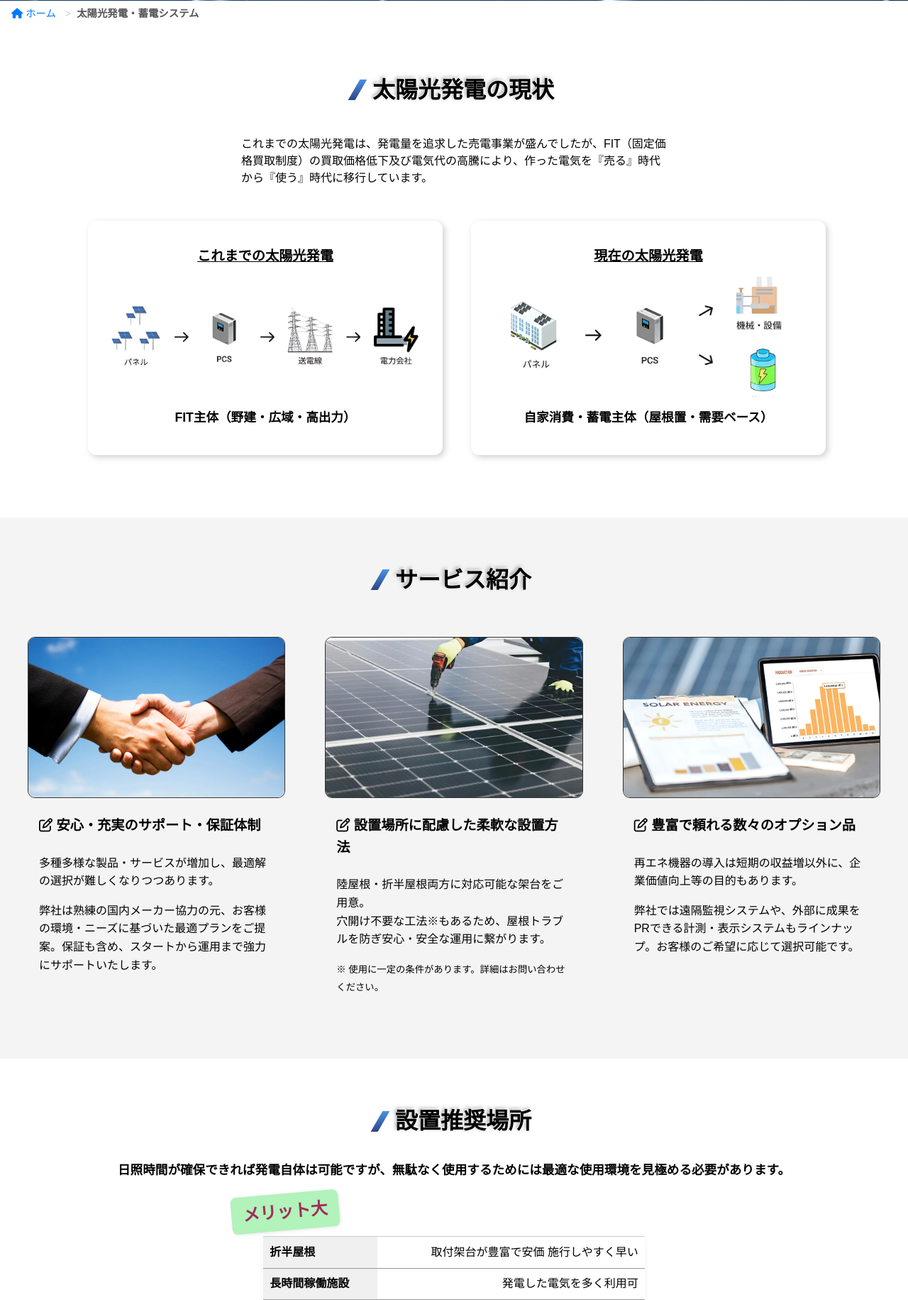
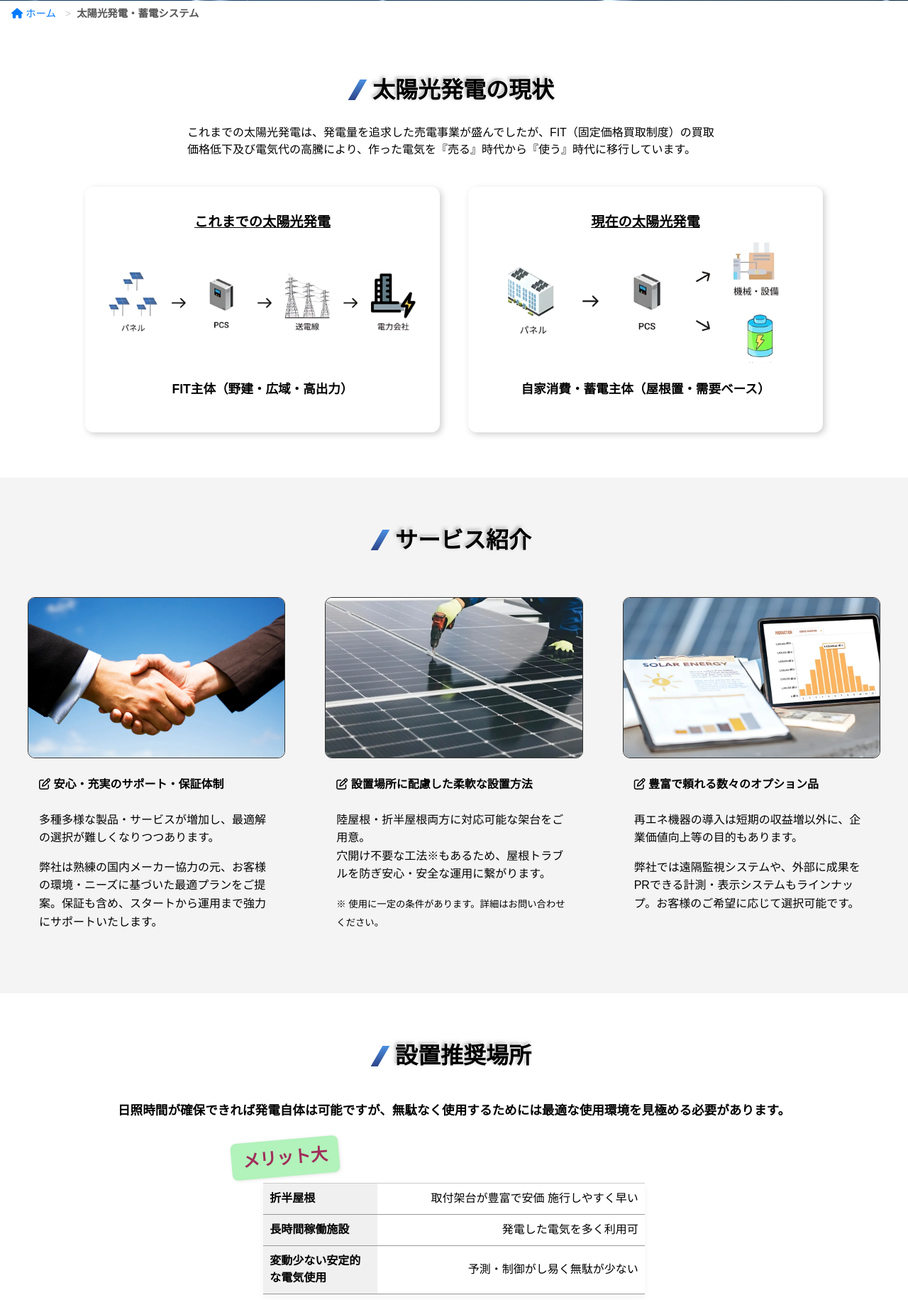
Before and after one commit to taimomo/HP_remake, a PHP site: page /httpdocs/solar.php in a window 1280 px wide. Shown: the part 459-2290 px from the top of the page at 71% size. Run offline with PHP 8.4, Linux system fonts and the light colour scheme; some libraries are stand-ins or nearby versions; some web fonts are replaced.

Commit message:
grid style apply to flow items and space line

```diff
--- a/httpdocs/arc.php
+++ b/httpdocs/arc.php
@@ -172,7 +172,7 @@ include 'header.php';
                     <h2>設置推奨場所</h2>
                 </div>
             </div>
-            <p class="cent tx_st">どのような水車にも最適な環境での使用が推奨されています。<br>
+            <p class="self_cent tx_st">どのような水車にも最適な環境での使用が推奨されています。<br>
                 不適切な環境に設置すると性能低下・機器破損につながるため、最適な使用環境を相談した上で運用する事が推奨されます。</p><br>
 
             <h3 class="tx_ul cent"><i class="fa-regular fa-thumbs-up" style="color: #ff643d;"></i> 設置に適している場所 <i class="fa-regular fa-thumbs-up" style="color: #ff643d;"></i></h3>
@@ -210,7 +210,9 @@ include 'header.php';
             </ul>
 
             <div class="sc_sp">
+                <div class="sp_line"></div>
                 <h3><small>設置に適さない場所</small></h3>
+                <div class="sp_line"></div>
             </div>
             <ul class="card_items">
                 <li class="card_list nf">
--- a/httpdocs/css/style.css
+++ b/httpdocs/css/style.css
@@ -16,6 +16,12 @@ body {
 
 .ft_sz22 {
     font-size: 2.2rem;
+}
+
+.mw_800 {
+    max-width: 800px;
+    margin: 0 auto;
+    padding: 0.5rem 1.5rem;
 }
 
 main {
@@ -48,12 +54,19 @@ main {
             }
         }
 
+        .other_title {
+            font-size: 1.2rem;
+            font-weight: bold;
+            text-align: center;
+            margin: 0.5rem 0;
+        }
+
         .cent {
             text-align: center;
         }
 
-        .content_cent {
-            margin: 0 auto;
+        .self_cent {
+            place-self: center;
         }
 
         .tt_space {
@@ -62,7 +75,7 @@ main {
         .tx_st {
             font-size: 1.1rem;
             font-weight: bold;
-            margin: 1rem 0.5rem;
+            padding: 1.5rem;
         }
 
         .tx_ul {
@@ -214,10 +220,6 @@ main {
                 width: 100%;
                 padding: 1rem;
                 margin: 0.5rem 0;
-
-                p {
-                    max-width: 600px;
-                }
                 ul {
                     list-style: disc;
                     padding-left: 1.5rem;
@@ -330,12 +332,6 @@ main {
                     gap: 1rem;
                     padding: 1rem;
 
-                    .other_title {
-                        font-size: 1.2rem;
-                        font-weight: bold;
-                        text-align: center;
-                        margin: 0.5rem 0;
-                    }
                     .title_left {
                         text-align: left;
                     }
--- a/httpdocs/micro.php
+++ b/httpdocs/micro.php
@@ -36,9 +36,9 @@ include 'header.php';
             </div>
             <div class="img_text_list">
                 <div class="text_list">
-                    <p class="content_cent">明確な規定はありませんが、主に100kW未満の水力発電を業界内では『マイクロ』と呼称しています。</p>
+                    <p class="self_cent mw_800">明確な規定はありませんが、主に100kW未満の水力発電を業界内では『マイクロ』と呼称しています。</p>
 
-                    <p class="content_cent">
+                    <p class="self_cent mw_800">
                         発電設備の規模とkW単価は反比例の傾向があるため、数100・数1000kW規模の発電所に比べて建設単価が割高になりがちですが、未利用水を有効活用でき脱炭素にも貢献できるため普及が期待されています。
                     </p>
                     <table class="advantage_table">
--- a/httpdocs/policy.php
+++ b/httpdocs/policy.php
@@ -13,7 +13,7 @@ include 'header.php';
                 </div>
             </div>
             <br>
-            <p> ー </p>
+            <p class="cent"> ー </p>
             <br>
             <div class="policy_start">
                 <p class="tx_st">株式会社シーイーエム（以下，「当社」といいます。）は，本ウェブサイト上で提供するサービス（以下,「本サービス」といいます。）における，ユーザーの個人情報の取扱いについて，以下のとおりプライバシーポリシー（以下，「本ポリシー」といいます。）を定めます。</p>
--- a/httpdocs/solar.php
+++ b/httpdocs/solar.php
@@ -34,9 +34,7 @@ include 'header.php';
                     <h2>太陽光発電の現状</h2>
                 </div>
             </div>
-            <div class="img_text_list grid_1fr">
-                <div class="text_list">
-                    <p class="content_cent">
+            <p class="self_cent mw_800">
                 これまでの太陽光発電は、発電量を追求した売電事業が盛んでしたが、FIT（固定価格買取制度）の買取価格低下及び電気代の高騰により、作った電気を『売る』時代から『使う』時代に移行しています。
             </p>
             <ul class="card_items">
@@ -63,8 +61,7 @@ include 'header.php';
                     </p>
                 </li>
             </ul>
-                </div>
-            </div>
+
         </div>
     </section>
 
@@ -139,7 +136,7 @@ include 'header.php';
                     <h2>設置推奨場所</h2>
                 </div>
             </div>
-            <p class="cent tx_st">日照時間が確保できれば発電自体は可能ですが、無駄なく使用するためには最適な使用環境を見極める必要があります。</p>
+            <p class="self_cent tx_st">日照時間が確保できれば発電自体は可能ですが、無駄なく使用するためには最適な使用環境を見極める必要があります。</p>
 
             <div class="solar_merit">
                 <div class="merit_label">メリット大</div>
```
Also changed, not shown: other parts of httpdocs/css/style.css (+32 -47 lines), httpdocs/crutto.php (+5 -3 lines). Lines whose indentation alone changed are shown as unchanged.
